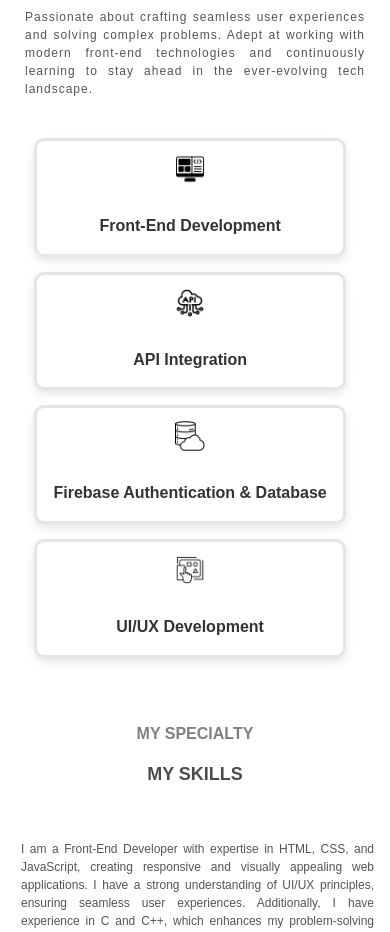
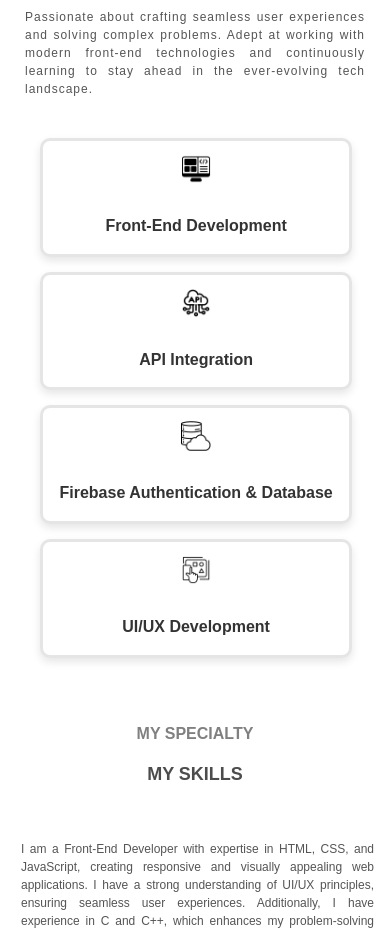
Before and after one commit to deepakshakthi2003/Portfolio2025, a React (Vite) app: page / in a window 390 px wide. Shown: the part 900-1832 px from the top of the page. Built offline with nearby package versions, Linux system fonts and the light colour scheme.

Commit message:
Fixed alignment in css

```diff
--- a/src/components/About/About.css
+++ b/src/components/About/About.css
@@ -161,7 +161,7 @@
     margin: 0 auto;
     justify-content: center;
     gap: 15px;
-    margin-left: -56px;
+    margin-left: -50px;
   }
 
   .image-container img {
```
